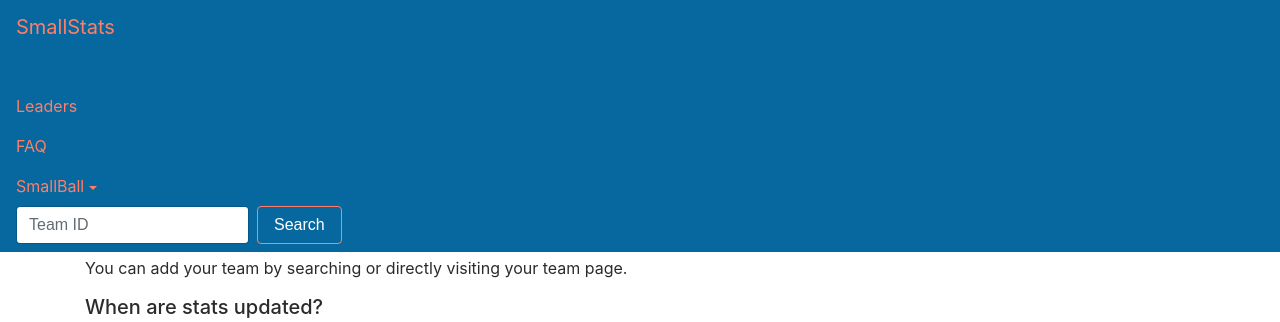
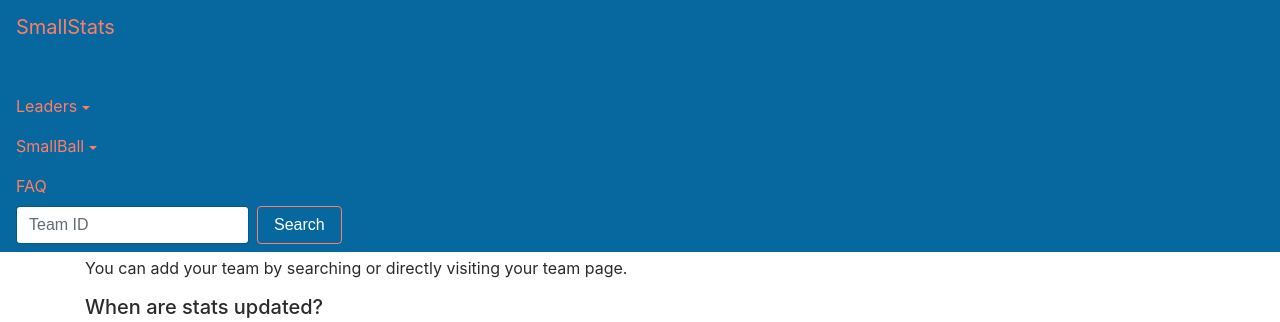
Before and after one commit to clintcolding/SBPlayerStats, a Flask app: page /faq in a window 1280 px wide, after a click that opens the changed part. Shown: the top 322 px of the page. Run offline with Flask 2, Linux system fonts and the light colour scheme; some libraries are stand-ins or nearby versions.

Commit message:
Added game leader page to nav

```diff
--- a/templates/base.html
+++ b/templates/base.html
@@ -26,19 +26,23 @@
       <!-- Navbar links -->
       <div class="collapse navbar-collapse" id="navbarsExampleDefault">
         <ul class="navbar-nav mr-auto">
-          <li class="nav-item">
-            <a class="nav-link" href="/leaders">Leaders </a>
-          </li>
-          <li class="nav-item">
-            <a class="nav-link" href="/faq">FAQ </a>
+          <li class="nav-item dropdown">
+            <a class="nav-link dropdown-toggle" href="http://example.com" id="dropdown01" data-toggle="dropdown" aria-haspopup="true" aria-expanded="false">Leaders</a>
+            <div class="dropdown-menu" aria-labelledby="dropdown01">
+              <a class="dropdown-item" href="/leaders">Overall</a>
+              <a class="dropdown-item" href="/gameleaders">Game Avg</a>
+            </div>
           </li>
           <li class="nav-item dropdown">
-            <a class="nav-link dropdown-toggle" href="http://example.com" id="dropdown01" data-toggle="dropdown" aria-haspopup="true" aria-expanded="false">SmallBall</a>
+            <a class="nav-link dropdown-toggle" href="http://example.com" id="dropdown02" data-toggle="dropdown" aria-haspopup="true" aria-expanded="false">SmallBall</a>
             <div class="dropdown-menu" aria-labelledby="dropdown01">
               <a class="dropdown-item" href="http://smallball.com/ball/home/index.shtml" target="_blank">Baseball</a>
               <a class="dropdown-item" href="http://smallball.com/ball/leagues/index.shtml" target="_blank">Leagues</a>
               <a class="dropdown-item" href="http://www.smallball.org/forum.php" target="_blank">Forum</a>
             </div>
+          </li>
+          <li class="nav-item">
+            <a class="nav-link" href="/faq">FAQ </a>
           </li>
         </ul>
 
```
